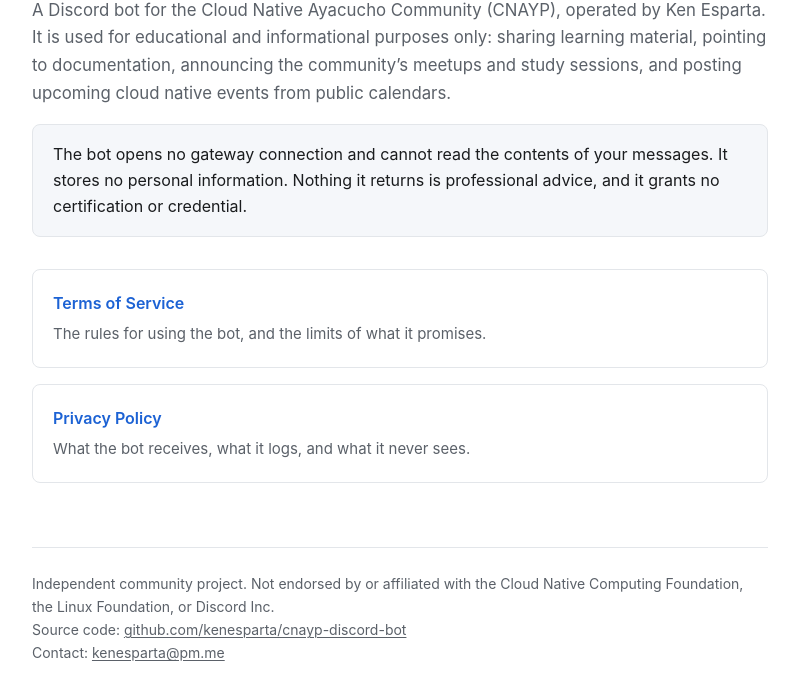
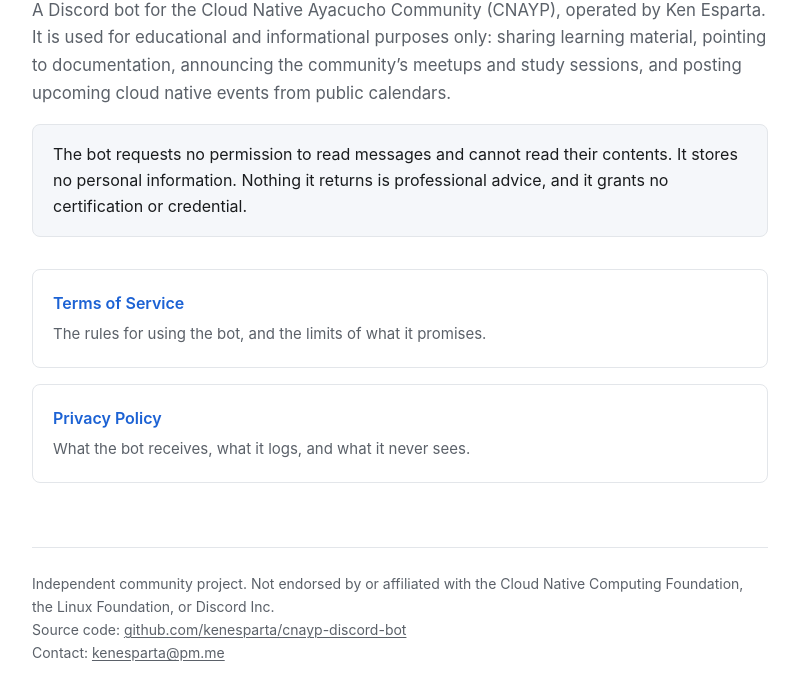
Before and after one commit to kenesparta/cnayp-discord-bot, a plain HTML site: page site/index.html in a window 1280 px wide. Shown: the part 136-836 px from the top of the page, without its empty margins (240-1039 px from the left). Drawn offline with Linux system fonts and the light colour scheme.

Commit message:
Keep the terms and the landing page true for both bots
Both said the bot "opens no gateway connection". That is true of the
Lambda bot, and false of the host's v0.1.6, which answers commands
until the cutover. The claim they rest on is that the bot cannot read
messages, which holds for both, so they now say only that. The
gateway detail is left to the privacy page and its transition note.

```diff
--- a/site/index.html
+++ b/site/index.html
@@ -16,8 +16,8 @@
   upcoming cloud native events from public calendars.</p>
 
   <div class="callout">
-    <p>The bot opens no gateway connection and cannot read the contents of your messages. It stores
-    no personal information. Nothing it returns is professional advice, and it grants
+    <p>The bot requests no permission to read messages and cannot read their contents. It stores no
+    personal information. Nothing it returns is professional advice, and it grants
     no certification or credential.</p>
   </div>
 
```
Also changed, not shown: site/terms.html (+2 -2 lines).
